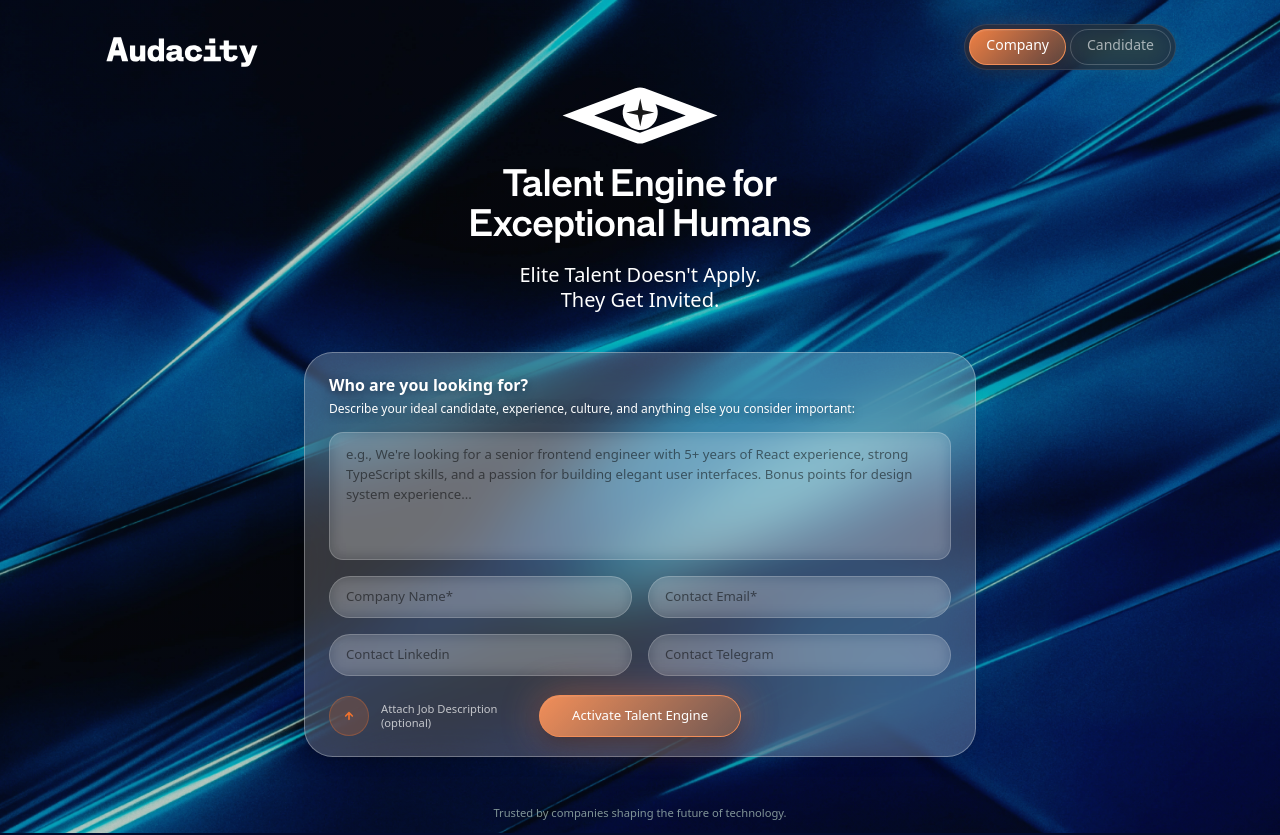
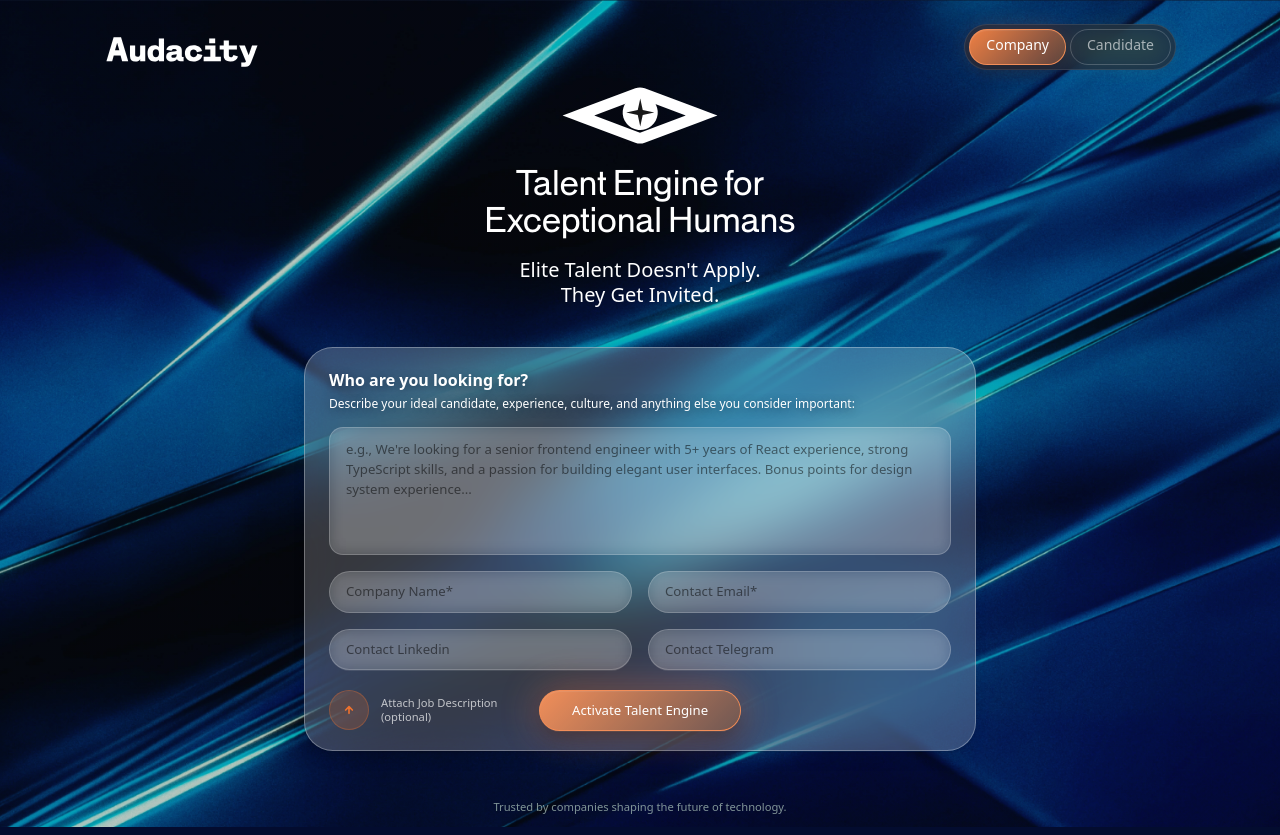
Before and after one commit to pepeelmudu/audacity_website_v5, a Next.js app: page / in a window 1280 px wide. Shown: the top 835 px of the page. Built offline with nearby package versions, Linux system fonts and the light colour scheme.

Commit message:
Title font changed to regular and size adjusted

```diff
--- a/components/Hero.tsx
+++ b/components/Hero.tsx
@@ -138,7 +138,7 @@
         </div>
 
         {/* Main Title */}
-        <h1 className={`font-normal text-white text-center leading-[1.1] ${isMobile ? 'text-3xl mb-1' : 'text-lg sm:text-xl md:text-2xl lg:text-3xl xl:text-4xl 2xl:text-5xl mb-1 sm:mb-2 md:mb-3 lg:mb-4'}`} style={{ fontFamily: 'var(--font-beltram-medium)' }}>
+        <h1 className={`font-normal text-white text-center leading-[1.1] ${isMobile ? 'text-[1.7rem] mb-1' : 'text-lg sm:text-xl md:text-2xl lg:text-[1.7rem] xl:text-[2.1rem] 2xl:text-[2.6rem] mb-1 sm:mb-2 md:mb-3 lg:mb-4'}`} style={{ fontFamily: 'var(--font-beltram-regular)' }}>
           Talent Engine for
           <br />
           Exceptional Humans
```
